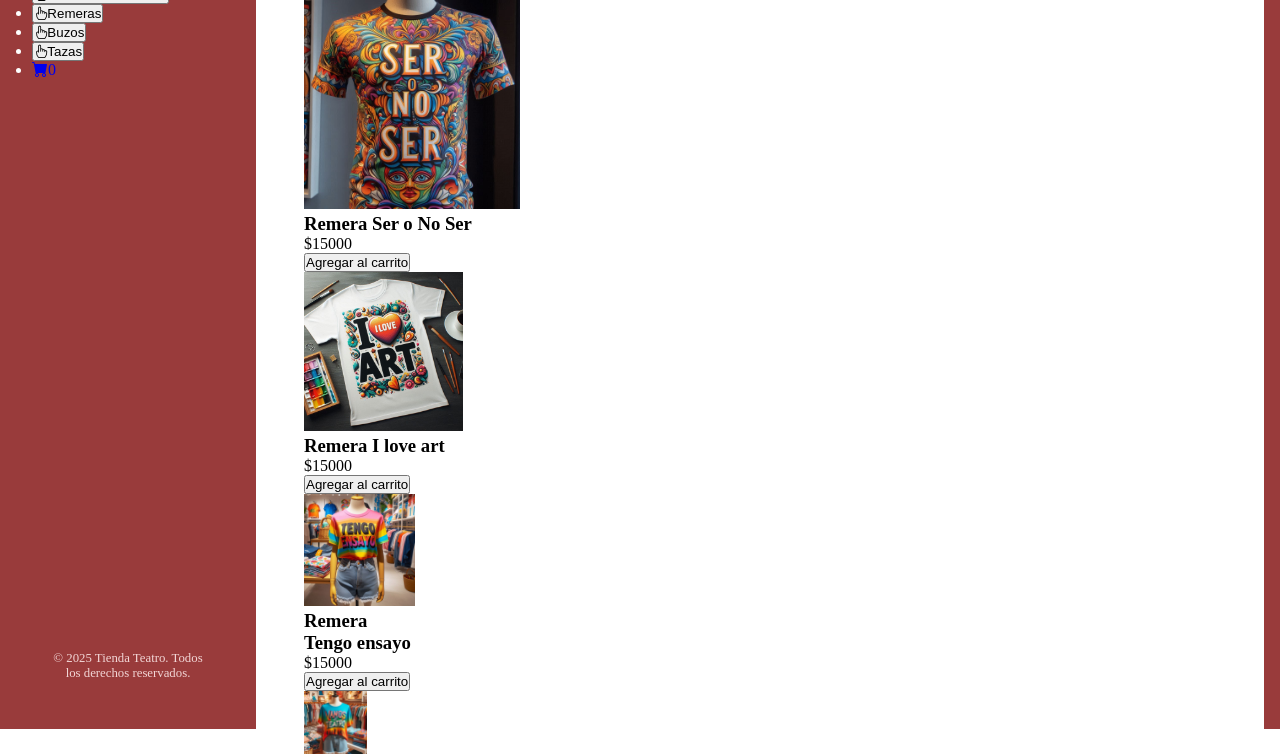
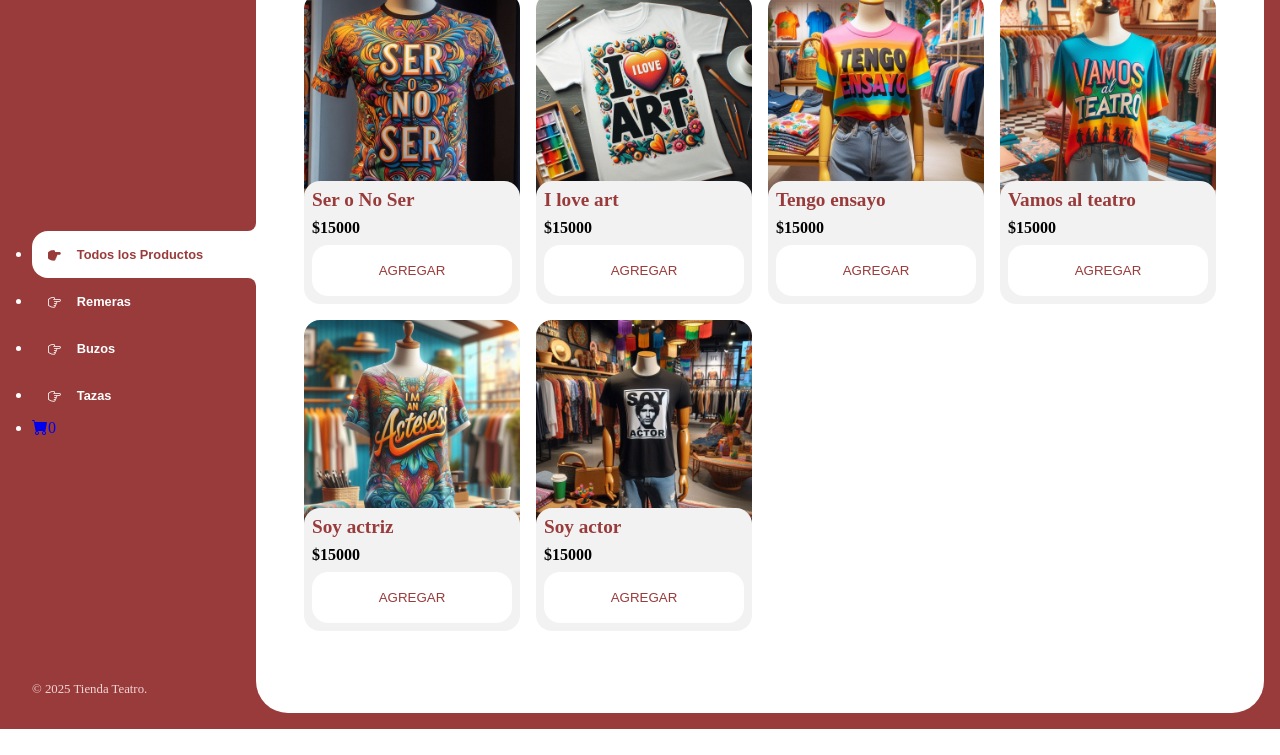
Before and after one commit to MarViott/PROYECTO-E-COMMERCE, a plain HTML site: page index.html in a window 1280 px wide. Shown: the part 71-826 px from the top of the page. After the commit the page ends 800 px from the top, so only its background shows below. Drawn offline with nearby package versions, Linux system fonts and the light colour scheme.

Commit message:
CSS Aside

```diff
--- a/CSS/main.css
+++ b/CSS/main.css
@@ -40,6 +40,7 @@ a{
 aside{
     color: var(--clr-white);
     padding: 2rem;
+    padding-right: 0;
     position: sticky;
     top: 0;
     height: 100vh;
@@ -47,22 +48,78 @@ aside{
     flex-direction: column;
     justify-content: space-between;
 
-
 }
 .logo{
     font-weight: 400;
     font-size: 1.3rem;
 }
-footer{
-    text-align: center;
+.menu{
+    display: flex;
+    flex-direction: column;
+    gap: 1rem;
+}
+.boton-menu{
+    background-color: transparent;
+    border: 0;
+    color: var(--clr-white);
+    font-size: 0.8rem;
+    cursor: pointer;
+    display: flex;
+    gap: 1rem;
+    font-weight: 600;
     padding: 1rem;
+    font-size: .8 5rem;
+    border-top-left-radius: 1rem;
+    border-bottom-left-radius: 1rem;
+}
+
+.boton-menu.active{
+    color: var(--clr-main);
+    background-color: var(--clr-white);
+    width: 100%;
+    border-top-left-radius: 1rem;
+    border-bottom-left-radius: 1rem;
+    position: relative;
+}
+
+.boton-menu.active::before{
+    content: '';
+    position: absolute;
+    width: 1rem;
+    height: 2rem;
+    bottom: 100%;
+    right: 0;
+    background-color: transparent;
+    border-bottom-right-radius: .5rem;
+    box-shadow: 0 1rem 0 var(--clr-white);
+}
+.boton-menu.active::after{
+    content: '';
+    position: absolute;
+    width: 1rem;
+    height: 2rem;
+    top: 100%;
+    right: 0;
+    background-color: transparent;
+    border-top-right-radius: .5rem;
+    box-shadow: 0 -1rem 0 var(--clr-white);
+}
+
+.boton-menu > i.bi-hand-index-fill,
+.boton-menu > i.bi-hand-index{
+    transform: rotateZ(90deg);
+ }
+
+.boton-carrito{
+    margin-top: 2rem;
+}
+
+.texto-footer{
     color: var(--clr-main-light);
     font-size: 0.8rem;
-
 }
 
 main{
-    display: grid;
     background-color: var(--clr-white);
     margin: 1rem;
     margin-left: 0;
@@ -80,5 +137,38 @@ main{
 }
 .producto-imagen{
     max-width: 100%;
-
+    border-radius: 1rem;
 }
+.producto-detalles{
+    background-color: var(--clr-grey);
+    padding: 0.5rem;
+    border-radius: 1rem;
+    margin-top: -2rem;
+    position: relative;
+    display: flex;
+    flex-direction: column;
+    gap: 0.5rem;
+}
+.producto-titulo{
+    font-size: 1.2rem;
+    color: var(--clr-main);
+}
+.producto-precio{
+    font-weight: 700;
+    font-size: 1rem;
+}
+.producto-agregar{
+    border: 0;
+    background-color: var(--clr-white);
+    color: var(--clr-main);
+    padding: 1rem 2rem;
+    border-radius: 1rem;
+    cursor: pointer;
+    transition: background-color 0.2s color 0.2s;
+    text-transform: uppercase;
+    border: 2px solid var(--clr-white);
+}
+.producto-agregar:hover{
+    background-color: var(--clr-main);
+    color: var(--clr-white);
+}
--- a/index.html
+++ b/index.html
@@ -12,7 +12,8 @@
     <div class="wrapper">
         <aside>
             <header>
-                <h1 class="logo">Tienda Teatro</h1>
+                <h1 class="logo">TIENDA TEATRO</h1>
+            </header>
                 <nav>
                     <ul>
                         <li>
@@ -32,54 +33,63 @@
                         </li>
                     </ul>
                 </nav>
-            </header>
         <footer>
-            <p class="texto-footer">© 2025 Tienda Teatro. Todos los derechos reservados.</p>
+            <p class="texto-footer">© 2025 Tienda Teatro.</p>
         </footer>
         </aside>
         <main>
             <h2 class="titulo-principal"></h2>
             <div class="contenedor-productos">
                 <div class="producto">
-                    <img class="producto-imagen" src="./img/remeras/seronoser.png" alt="">
+                    <img class="producto-imagen" src="./img/remeras/seronoser.png" alt="remera ser o no ser">
                     <div class="producto-detalles">
-                        <h3 class="producto-titulo">Remera Ser o No Ser</h3>
+                        <h3 class="producto-titulo">Ser o No Ser</h3>
                         <p class="producto-precio">$15000</p>
-                        <button class="producto-agregar">Agregar al carrito</button>
+                        <button class="producto-agregar">Agregar</button>
                     </div>
-            <h2 class="titulo-principal"></h2>
-            <div class="contenedor-productos">
+                </div>
                 <div class="producto">
-                    <img class="producto-imagen" src="./img/remeras/iloveart.png" alt="">
+                    <img class="producto-imagen" src="./img/remeras/iloveart.png" alt="remera I love art">
                     <div class="producto-detalles">
-                        <h3 class="producto-titulo">Remera I love art</h3>
+                        <h3 class="producto-titulo">I love art</h3>
                         <p class="producto-precio">$15000</p>
-                        <button class="producto-agregar">Agregar al carrito</button>
+                        <button class="producto-agregar">Agregar</button>
                     </div>
-            <h2 class="titulo-principal"></h2>
-            <div class="contenedor-productos">
+                </div>
                 <div class="producto">
-                    <img class="producto-imagen" src="./img/remeras/tengoensayo.png" alt="">
+                    <img class="producto-imagen" src="./img/remeras/tengoensayo.png" alt="remera tengo ensayo">
                     <div class="producto-detalles">
-                        <h3 class="producto-titulo">Remera Tengo ensayo</h3>
+                        <h3 class="producto-titulo">Tengo ensayo</h3>
                         <p class="producto-precio">$15000</p>
-                        <button class="producto-agregar">Agregar al carrito</button>
+                        <button class="producto-agregar">Agregar</button>
                     </div>
-            <h2 class="titulo-principal"></h2>
-            <div class="contenedor-productos">
+                </div>
                 <div class="producto">
-                    <img class="producto-imagen" src="./img/remeras/vamosalteatro.png" alt="">
+                    <img class="producto-imagen" src="./img/remeras/vamosalteatro.png" alt="reme">
                     <div class="producto-detalles">
-                        <h3 class="producto-titulo">Remera Vamos al teatro</h3>
+                        <h3 class="producto-titulo">Vamos al teatro</h3>
                         <p class="producto-precio">$15000</p>
-                        <button class="producto-agregar">Agregar al carrito</button>
+                        <button class="producto-agregar">Agregar</button>
+                    </div>
+                </div>
+                <div class="producto">
+                    <img class="producto-imagen" src="./img/remeras/soyactriz.png" alt="remera soy actriz">
+                    <div class="producto-detalles">
+                        <h3 class="producto-titulo">Soy actriz</h3>
+                        <p class="producto-precio">$15000</p>
+                        <button class="producto-agregar">Agregar</button>
+                    </div>
+                </div>
+                <div class="producto">
+                    <img class="producto-imagen" src="./img/remeras/soyactor.png" alt="remera soy actor">
+                    <div class="producto-detalles">
+                        <h3 class="producto-titulo">Soy actor</h3>
+                        <p class="producto-precio">$15000</p>
+                        <button class="producto-agregar">Agregar</button>
                     </div>
                 </div>
             </div>
-        </div>
-
         </main>
-
     </div>
 
 
```
